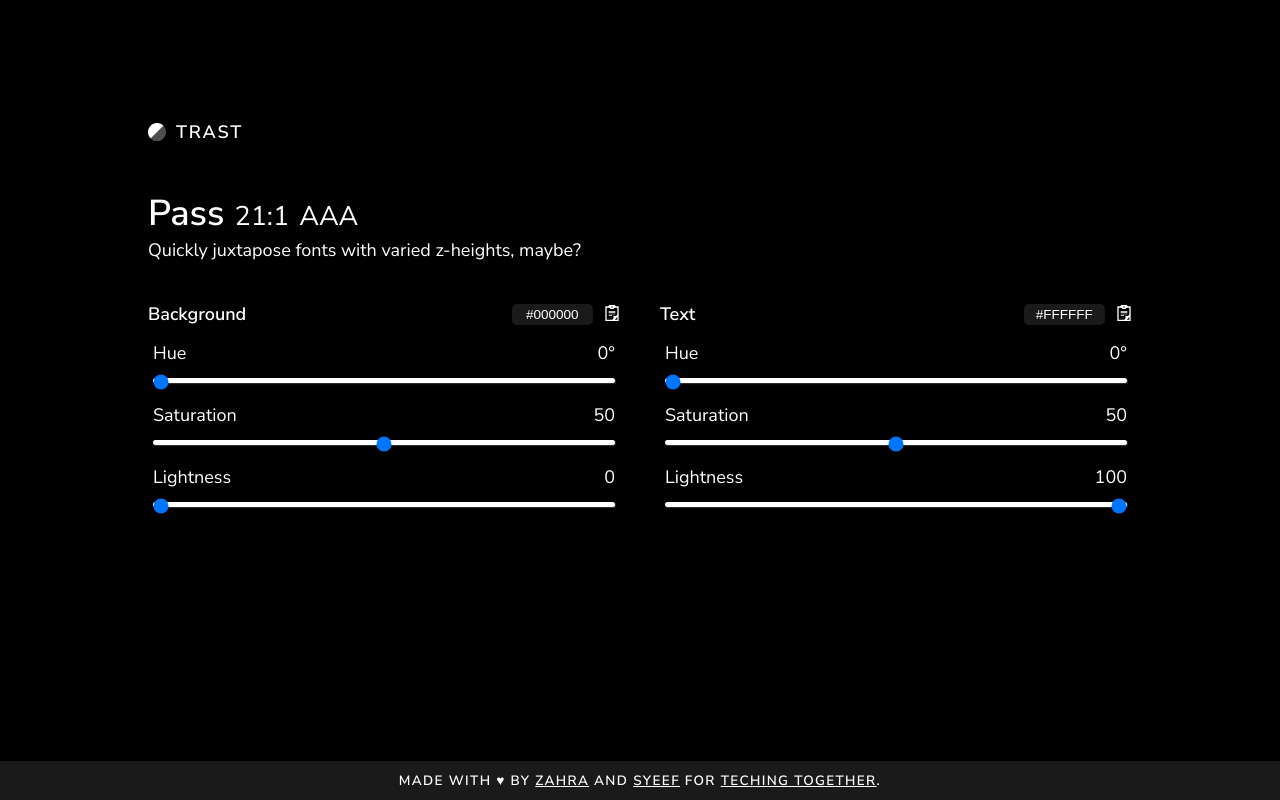
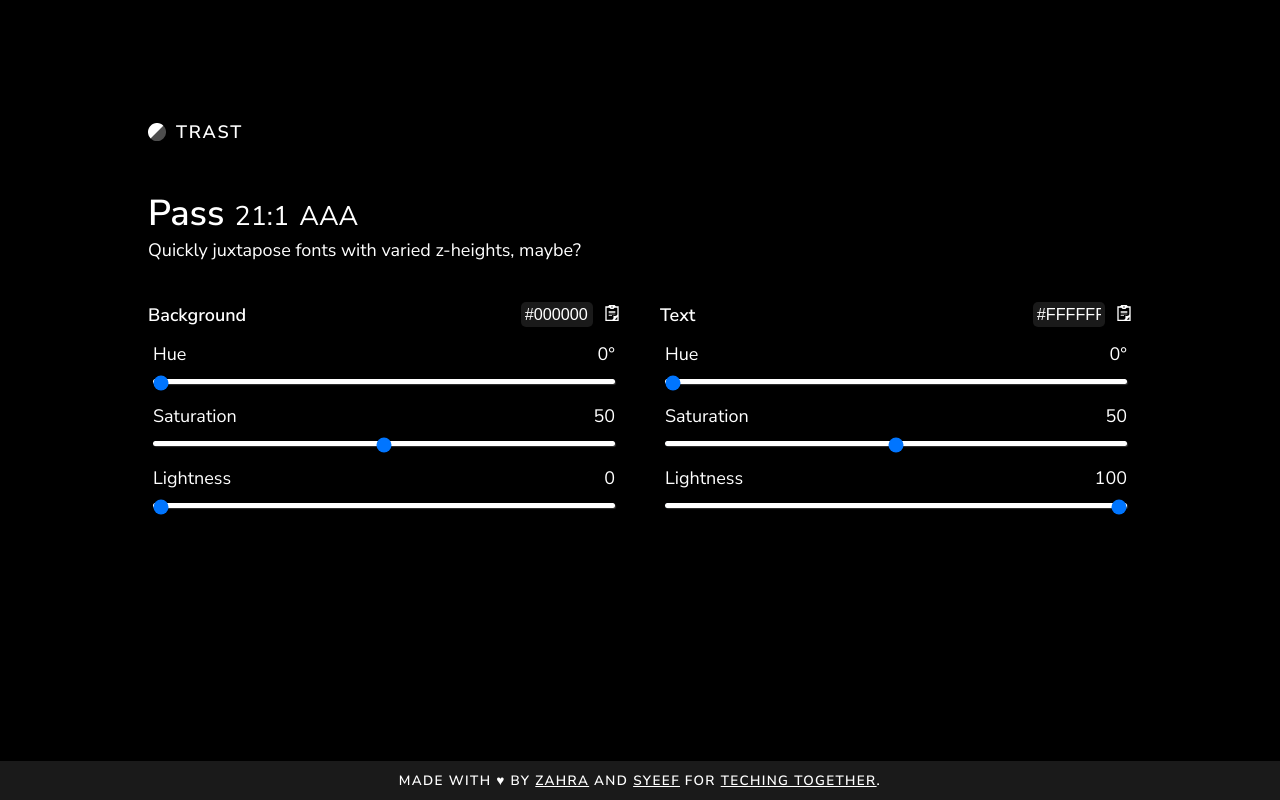
Before and after one commit to techingtogether/trast, a React (Create React App) app: page / in a window 1280 px wide. Built offline with nearby package versions, Linux system fonts and the light colour scheme.

Commit message:
Fix hex input cutting off values in Chrome

```diff
--- a/src/index.css
+++ b/src/index.css
@@ -9,6 +9,11 @@
     var(--background_hue),
     var(--background_saturation),
     var(--background_lightness)
+  );
+  --text-color: hsl(
+    var(--text_hue),
+    var(--text_saturation),
+    var(--text_lightness)
   );
   --text-color-10: hsla(
     var(--text_hue),
@@ -100,10 +105,12 @@ a {
 .color-input {
   margin: 10px var(--left-margin);
   flex: 1;
+
 }
 
 .control-header {
   display: flex;
+  align-items: center;
   justify-content: space-between;
   margin-bottom: 15px;
 }
@@ -153,15 +160,12 @@ a {
 
 .control-header input.hex {
   text-transform: uppercase;
-  text-align: center;
-}
-
-.control-header input.hex {
-  color: var(--text-color);
-  font-size: 0.75em;
+  font-size: 0.9em;
   border-color: transparent;
   border-radius: 5px;
   background-color: var(--text-color-10);
+  color: var(--text-color);
+  width: 8ch;
 }
 
 .control-header input.hex:hover {
```
